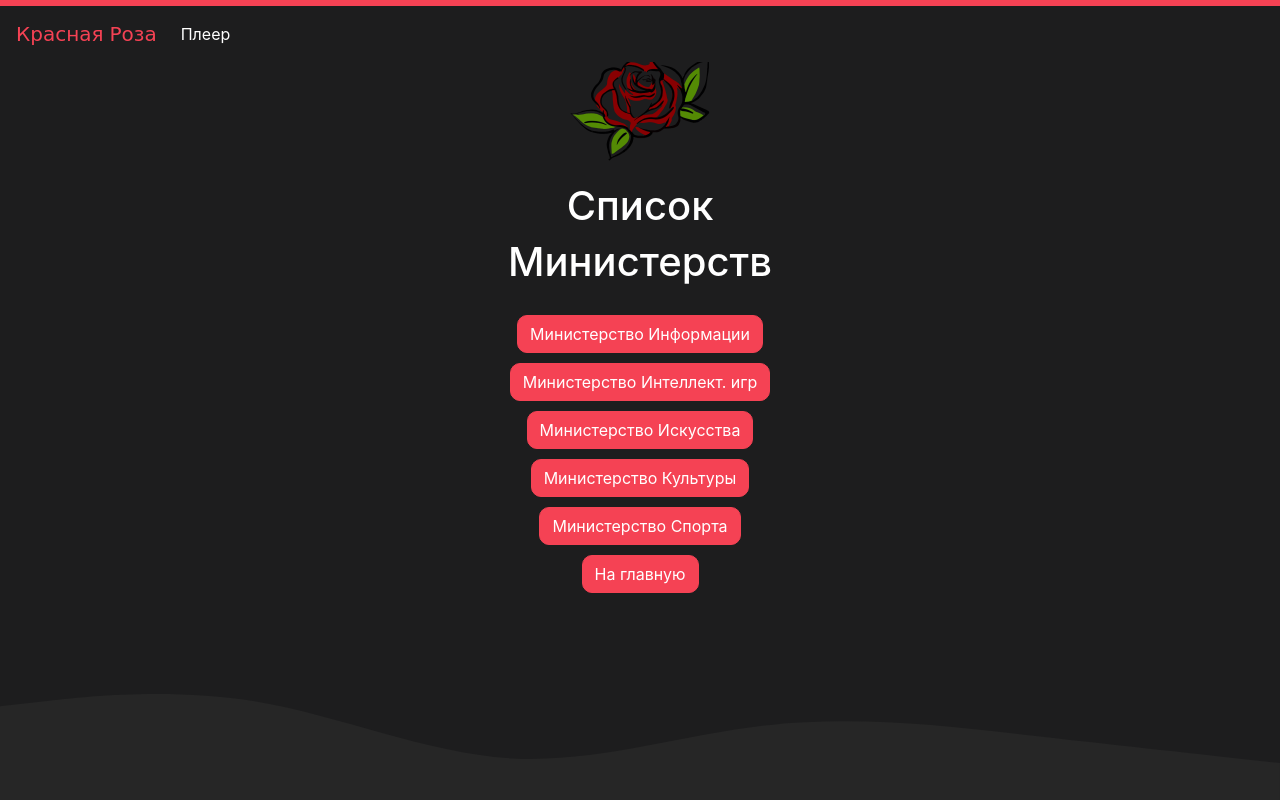
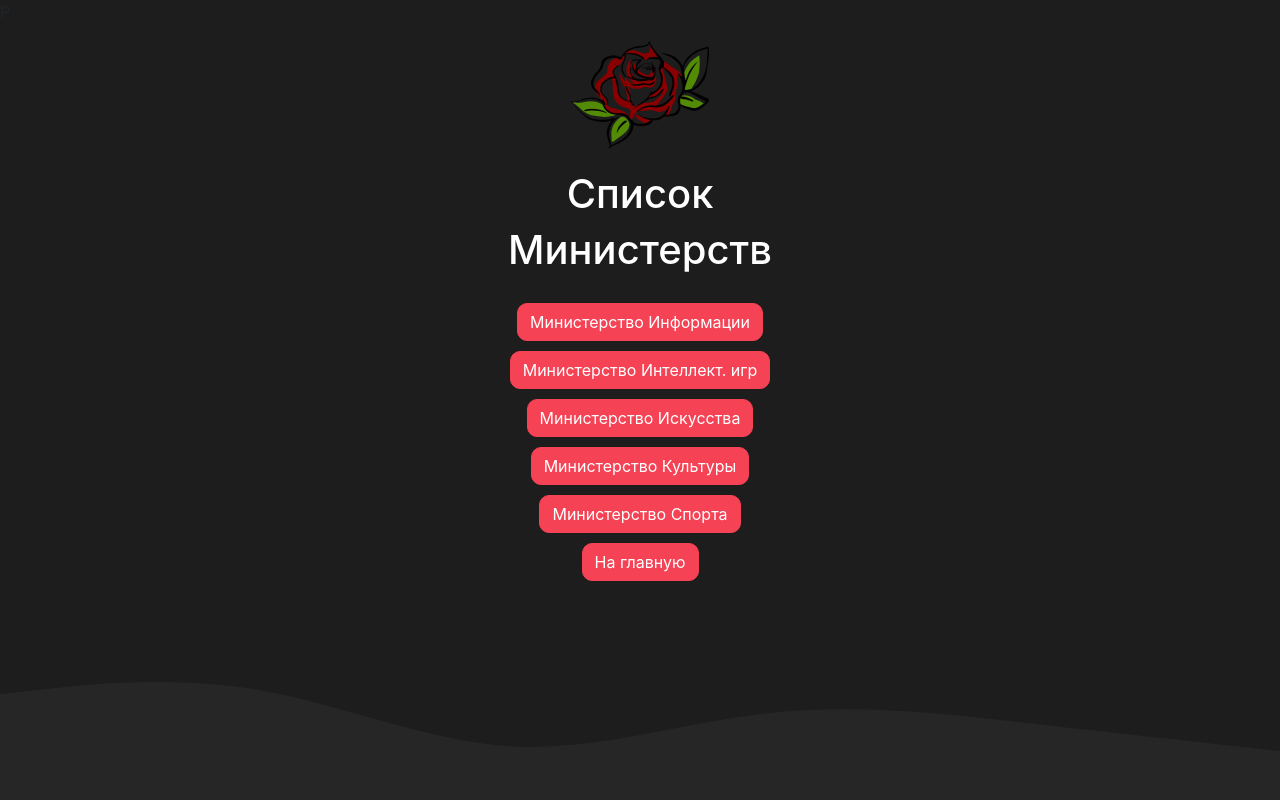
Before and after one commit to verchy78/redrose, a plain HTML site: page ministries.html in a window 1280 px wide. Shown: the top 800 px of the page. Drawn offline with nearby package versions, Linux system fonts and the light colour scheme; files whose address does not match are found by name.

Commit message:
Update ministries.html

```diff
--- a/ministries.html
+++ b/ministries.html
@@ -17,18 +17,7 @@
 </head>
 
 <body style="background-color: var(--background);">
-    <div id="top" style="height: 12px;">
-        <nav class="navbar navbar-light navbar-expand fixed-top" style="color: var(--main-color);border-top-width: 6px;border-top-style: solid;background: var(--background);">
-            <div class="container-fluid"><a class="navbar-brand" href="#" style="color: var(--main-color);font-family: 'Alfa Slab One', cursive;">Красная Роза</a><button data-toggle="collapse" class="navbar-toggler" data-target="#navcol-1"><span class="sr-only">Toggle navigation</span><span class="navbar-toggler-icon"></span></button>
-                <div
-                    class="collapse navbar-collapse" id="navcol-1">
-                    <ul class="nav navbar-nav">
-                        <li class="nav-item"><a class="nav-link active smoothScroll" href="https://verchy78.github.io/redrose/player" style="color: var(--text-color);">Плеер</a></li>
-                    </ul>
-            </div>
-    </div>
-    </nav>
-    </div>
+
     <header class="d-xl-flex flex-column justify-content-xl-center align-items-xl-center" style="height: 418px;text-align: center;margin: 55px;"><img class="rounded" src="assets/img/red rose.png" width="150" height="150" style="margin-top: 30px;">
         <h1 class="d-xl-flex justify-content-xl-start" style="color: var(--text-color);">Список</h1>
         <h1 class="d-xl-flex justify-content-xl-start" style="color: var(--text-color);">Министерств</h1>
```
